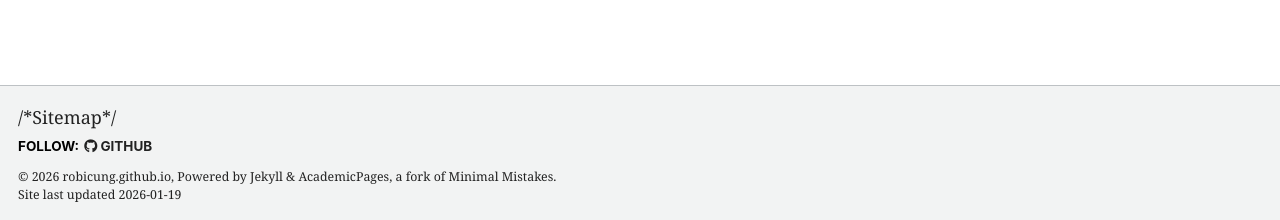
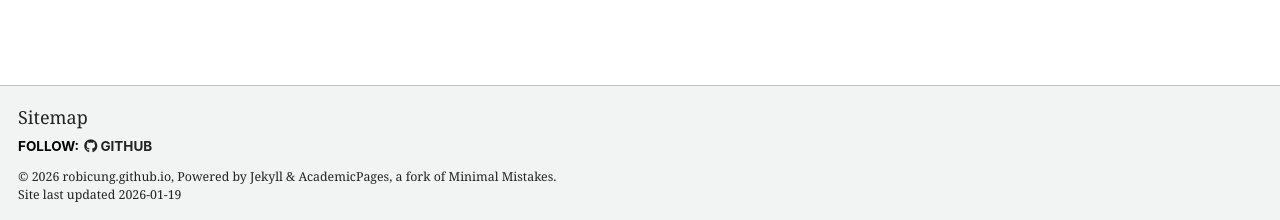
Before and after one commit to robicung/robicung.github.io, a Jekyll site: the page built from _pages/about.md, in a window 1280 px wide. Shown: the part 677-897 px from the top of the page. Built offline with Jekyll 4.4.1, drawn with Linux system fonts in a browser that asks for light colours; some web fonts are replaced; a script bundle is joined from its source files by our own code; library files that are not in the unit come from our copies.

```diff
--- a/_includes/footer/custom.html
+++ b/_includes/footer/custom.html
@@ -1,5 +1,5 @@
 <!-- start custom footer snippets -->
-/*<a href="/sitemap/">Sitemap</a>*/
+<a href="/sitemap/">Sitemap</a>
 
 <!-- Support for MatJax -->
 <script defer src="https://cdnjs.cloudflare.com/polyfill/v3/polyfill.min.js?features=es6"></script>
```
